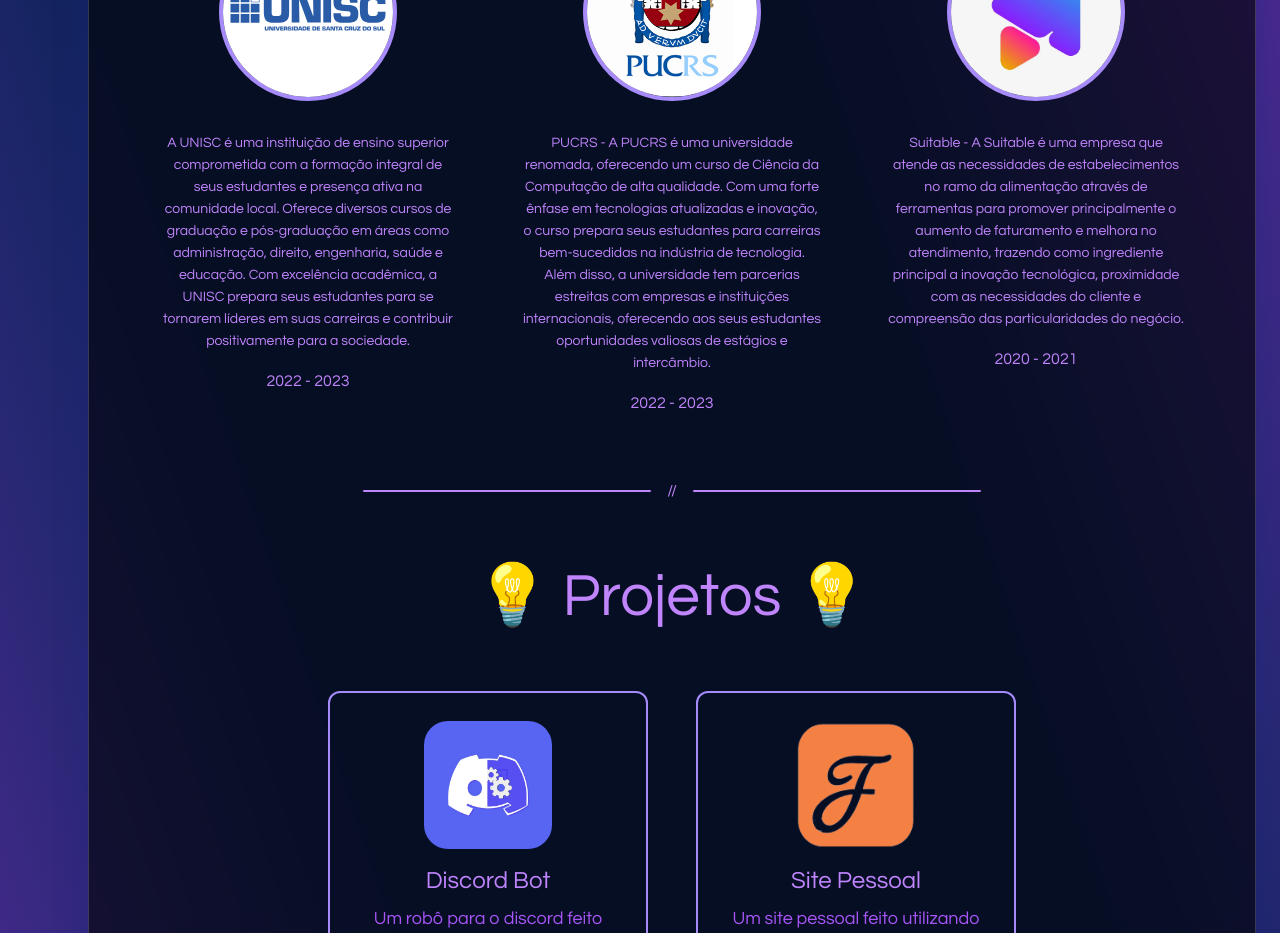
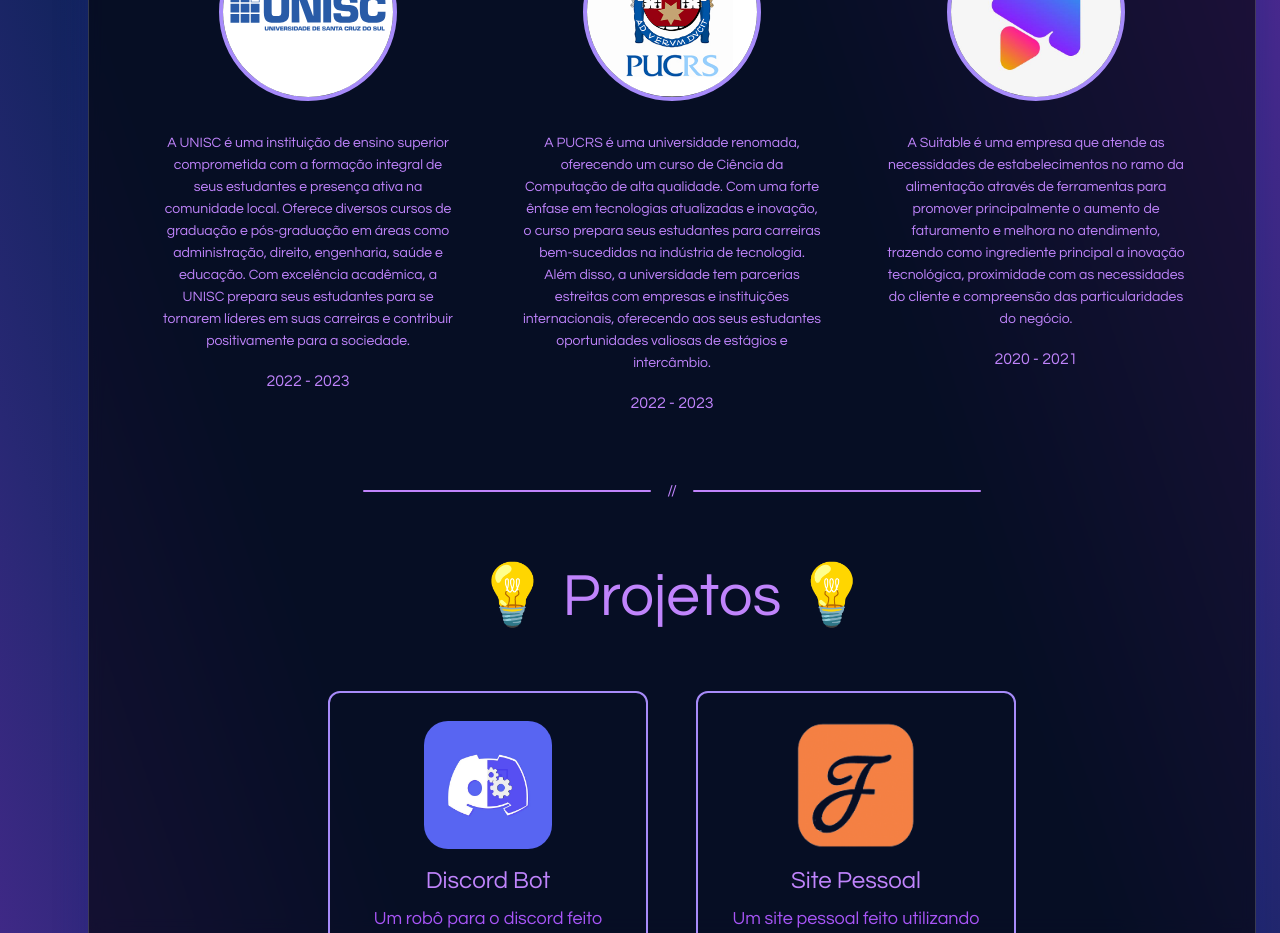
Before and after one commit to chicogborba/portifolio, a React (Create React App) app: page / in a window 1280 px wide. Shown: the part 1320-2253 px from the top of the page. Built offline with nearby package versions, Linux system fonts and the light colour scheme.

Commit message:
chaging some descriptions

```diff
--- a/src/Components/Content/Experiences/ExperiencesData.ts
+++ b/src/Components/Content/Experiences/ExperiencesData.ts
@@ -18,7 +18,7 @@
     id: 1,
     img: pucImg,
     description:
-      "PUCRS - A PUCRS é uma universidade renomada, oferecendo um curso de Ciência da Computação de alta qualidade. Com uma forte ênfase em tecnologias atualizadas e inovação, o curso prepara seus estudantes para carreiras bem-sucedidas na indústria de tecnologia. Além disso, a universidade tem parcerias estreitas com empresas e instituições internacionais, oferecendo aos seus estudantes oportunidades valiosas de estágios e intercâmbio.",
+      "A PUCRS é uma universidade renomada, oferecendo um curso de Ciência da Computação de alta qualidade. Com uma forte ênfase em tecnologias atualizadas e inovação, o curso prepara seus estudantes para carreiras bem-sucedidas na indústria de tecnologia. Além disso, a universidade tem parcerias estreitas com empresas e instituições internacionais, oferecendo aos seus estudantes oportunidades valiosas de estágios e intercâmbio.",
     date: "2022 - 2023",
     website: "https://www.pucrs.br/",
   },
@@ -26,7 +26,7 @@
     id: 2,
     img: SuitableImg,
     description:
-      "Suitable - A Suitable é uma empresa que atende as necessidades de estabelecimentos no ramo da alimentação através de ferramentas para promover principalmente o aumento de faturamento e melhora no atendimento, trazendo como ingrediente principal a inovação tecnológica, proximidade com as necessidades do cliente e compreensão das particularidades do negócio.",
+      "A Suitable é uma empresa que atende as necessidades de estabelecimentos no ramo da alimentação através de ferramentas para promover principalmente o aumento de faturamento e melhora no atendimento, trazendo como ingrediente principal a inovação tecnológica, proximidade com as necessidades do cliente e compreensão das particularidades do negócio.",
     date: "2020 - 2021",
     website: "https://www.suitable.com.br/",
   },
```
